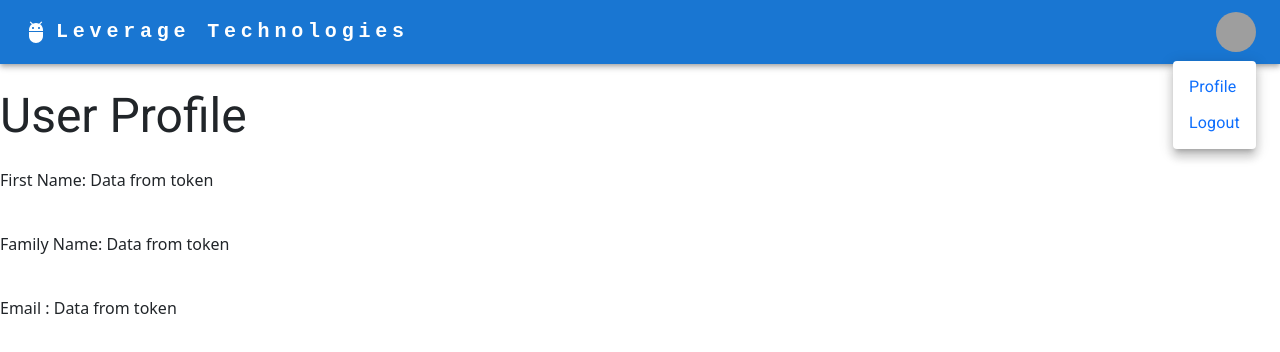
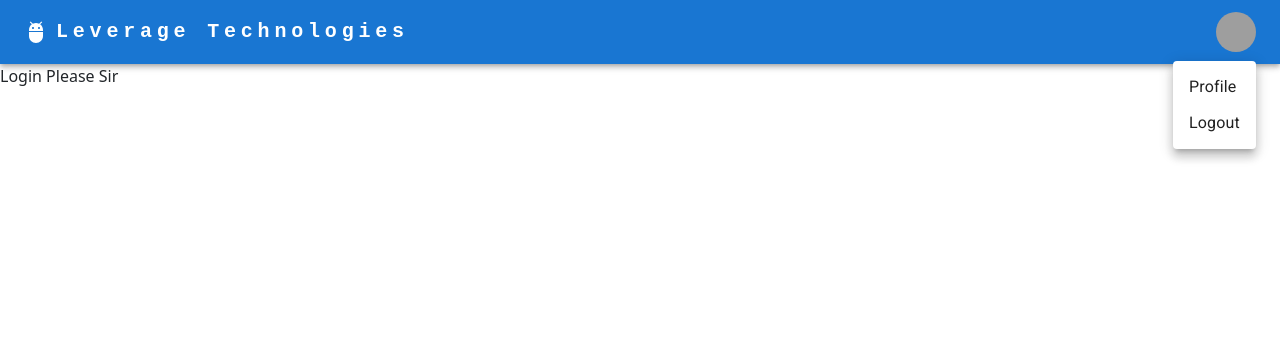
Before and after one commit to sdutt3/bleh, a React (Create React App) app: page /Profile in a window 1280 px wide. Both pictures are taken after a click on the button "Open settings". Shown: the top 352 px of the page. Built offline with nearby package versions, Linux system fonts and the light colour scheme; grey boxes are pictures that could not be loaded.

Commit message:
Implement Logout Functionality

```diff
--- a/src/AppBar.js
+++ b/src/AppBar.js
@@ -12,12 +12,13 @@ import Button from '@mui/material/Button';
 import Tooltip from '@mui/material/Tooltip';
 import MenuItem from '@mui/material/MenuItem';
 import AdbIcon from '@mui/icons-material/Adb';
-import { Link } from 'react-router-dom';
+import { Link, useNavigate } from 'react-router-dom';
 
 const pages = [];
 const settings = ['Profile', 'Logout'];
 
 function ResponsiveAppBar() {
+  const navigate = useNavigate();
   const [anchorElNav, setAnchorElNav] = React.useState(null);
   const [anchorElUser, setAnchorElUser] = React.useState(null);
 
@@ -35,6 +36,15 @@ function ResponsiveAppBar() {
   const handleCloseUserMenu = () => {
     setAnchorElUser(null);
   };
+
+  const handleMenuClick = (index) => {
+    setAnchorElUser(null);
+    if (index == 0) {
+      navigate('/Profile');
+    } else {
+      navigate('/Logout');
+    }
+  }
 
   return (
     <AppBar position="static">
@@ -148,12 +158,10 @@ function ResponsiveAppBar() {
               open={Boolean(anchorElUser)}
               onClose={handleCloseUserMenu}
             >
-              {settings.map((setting) => (
-                <Link to={setting} style={{ textDecoration: 'none', display: 'block' }}>
-                <MenuItem key={setting} to={setting}  onClick={handleCloseUserMenu}>
+              {settings.map((setting, index) => (
+                <MenuItem key={setting} onClick={() => handleMenuClick(index)} to={setting}>
                   <Typography textAlign="center">{setting}</Typography>
                 </MenuItem>
-                </Link>
               ))}
             </Menu>
           </Box>
--- a/src/logout.js
+++ b/src/logout.js
@@ -1,13 +1,31 @@
-import React from 'react'
+import React, { useEffect } from 'react'
 import Button from '@mui/material/Button';
 import { Link } from 'react-router-dom';
 import ResponsiveAppBar from './AppBar';
 function Logout() {
+
+  function clearData() {
+    console.log("Logging out");
+    sessionStorage.removeItem("Token");
+    sessionStorage.removeItem("Name");
+    sessionStorage.removeItem("Email");
+  }
+
+  useEffect(() => {
+    clearData();
+  }, [])
   return (
     <div>
         <ResponsiveAppBar></ResponsiveAppBar>
         {/* if no token found */}
-        <p>You have successfully logged out</p>
+        {sessionStorage.getItem("Token") == null ?
+          <div>
+            <p>Cannot Log Out. No User Found to Log out</p>
+          </div> :
+          <div>
+            <p>You have successfully logged out</p>
+          </div>
+        }
         {/* if token found */}
          <Button component={Link} to="/" color="primary">
                 Login Again
--- a/src/profile.js
+++ b/src/profile.js
@@ -7,24 +7,27 @@ function  Profile() {
   return (
     <div>
         <ResponsiveAppBar></ResponsiveAppBar>
+        {sessionStorage.getItem("Token") != null ?
+          <div>
               <br></br>
           <Typography variant="h3"> User Profile</Typography>
           <br></br>
           <Grid container direction="column" spacing={5} >
               <Grid  item sm={6}>
               <item>First Name: </item>
-            <item>Data from token</item>
+              <item>{sessionStorage.getItem("Name").split(" ")[0]}</item>
               </Grid>
               <Grid item sm={6}>
               <item>Family Name: </item>
-            <item>Data from token</item>
+              <item>{sessionStorage.getItem("Name").split(" ")[1]}</item>
               </Grid>
               <Grid item sm={6}>
               <item>Email : </item>
-            <item>Data from token</item>
+              <item>{sessionStorage.getItem("Email")}</item>
               </Grid>
           </Grid>
-        <p> {sessionStorage.getItem("Name")}</p>
+          </div> : <p>Login Please Sir</p>
+        }
     </div>
   )
 }
```
Lines whose indentation alone changed are shown as unchanged.
